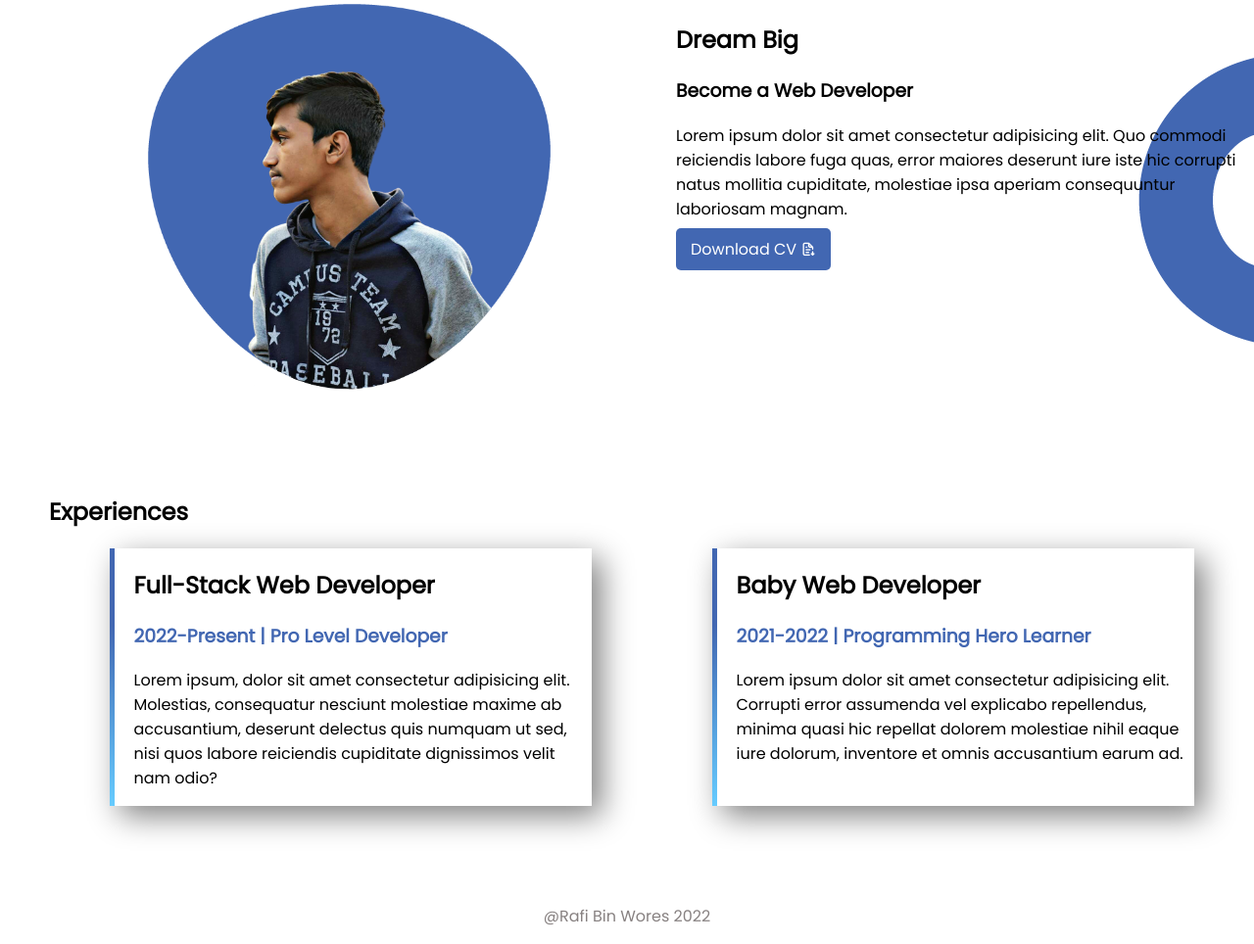
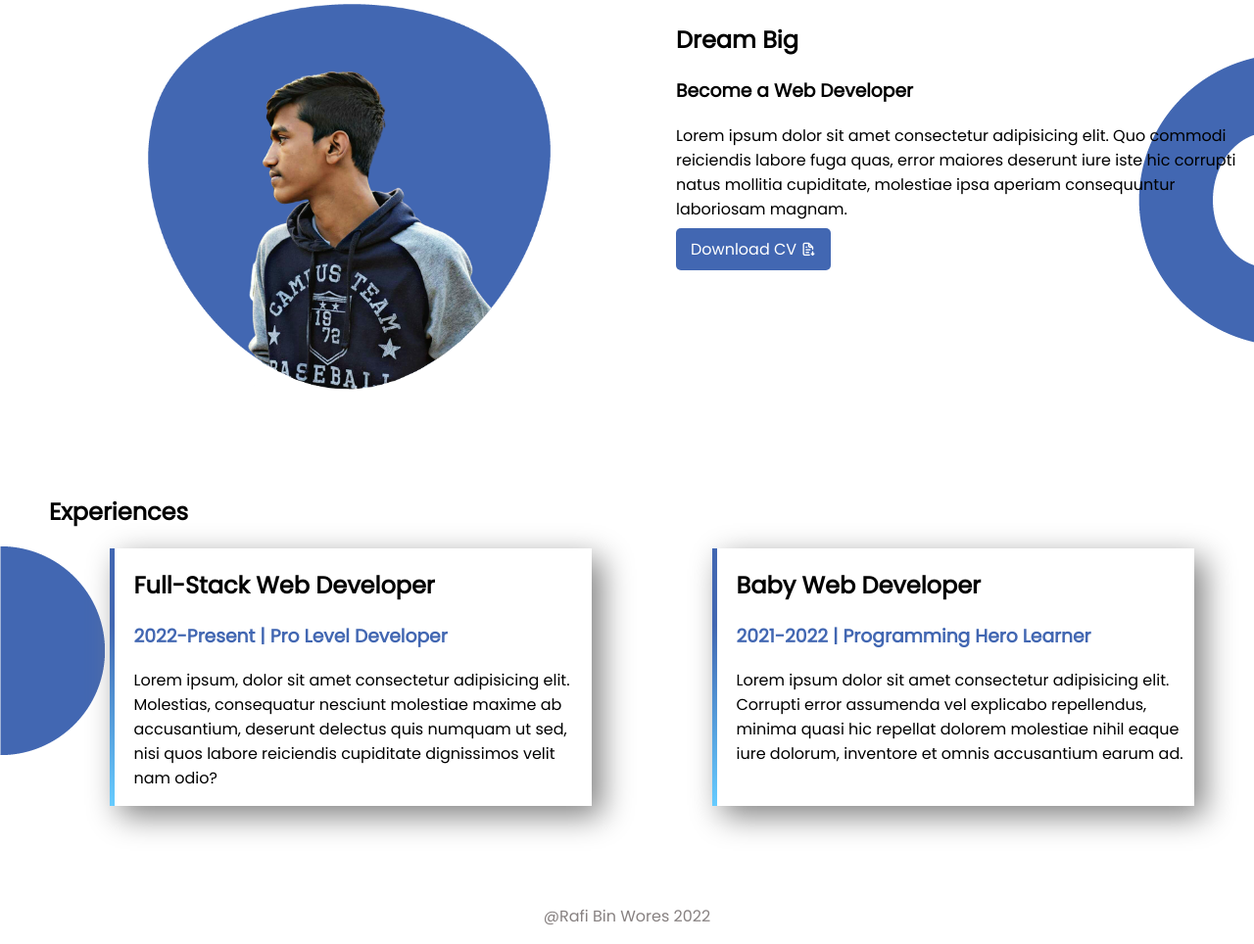
Before and after one commit to RafiBinWores/Web-developer-portfolio, a plain HTML site: page index.html in a window 1280 px wide. Shown: the part 498-1462 px from the top of the page at 98% size. Drawn offline with nearby package versions, Linux system fonts and the light colour scheme.

```diff
--- a/assets/CSS/style.css
+++ b/assets/CSS/style.css
@@ -38,6 +38,7 @@
 
 .experience{
     padding-left: 50px;
+    background-image: url(../image/xp-bg.png);
     background-repeat: no-repeat;
     background-position: left;
 }
```
